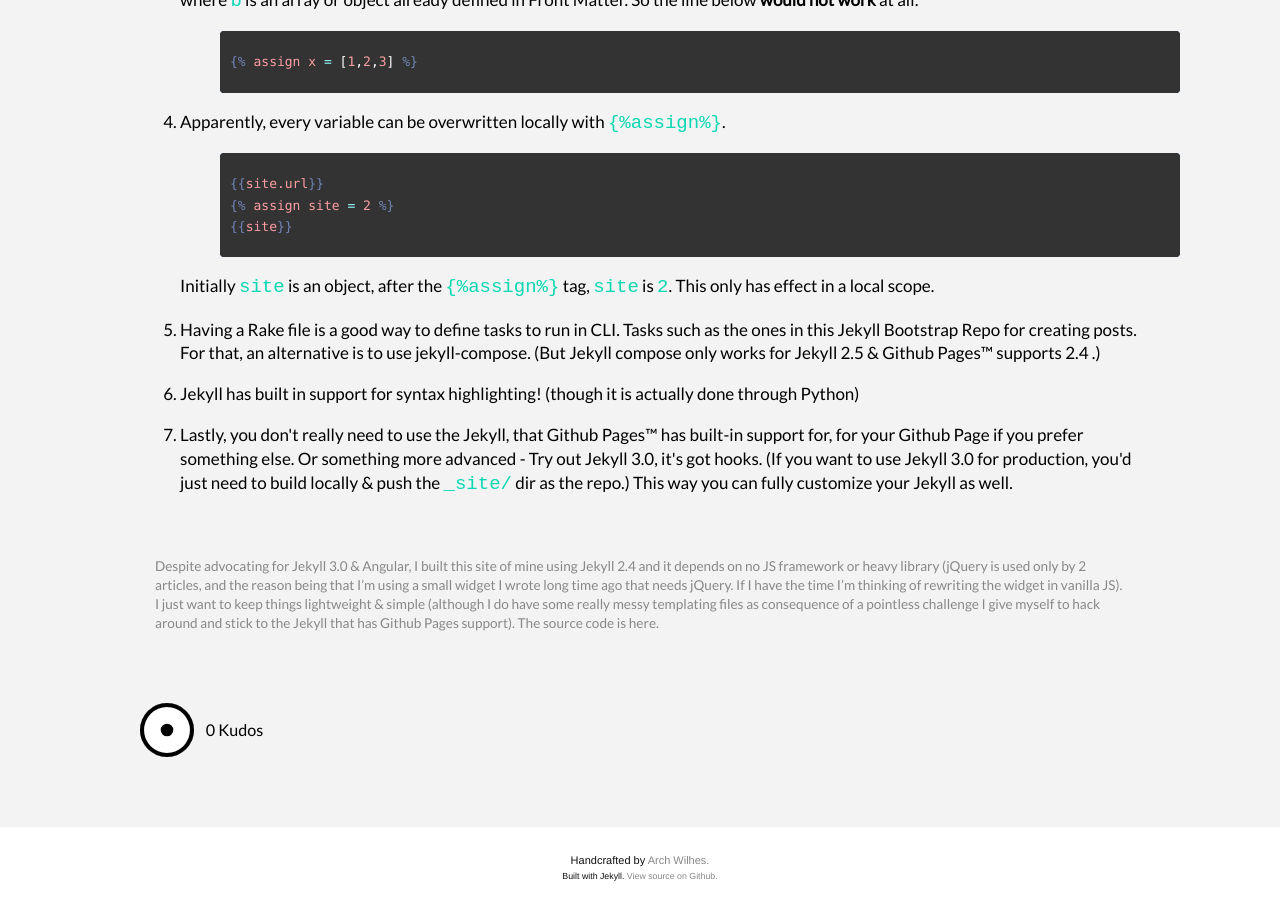
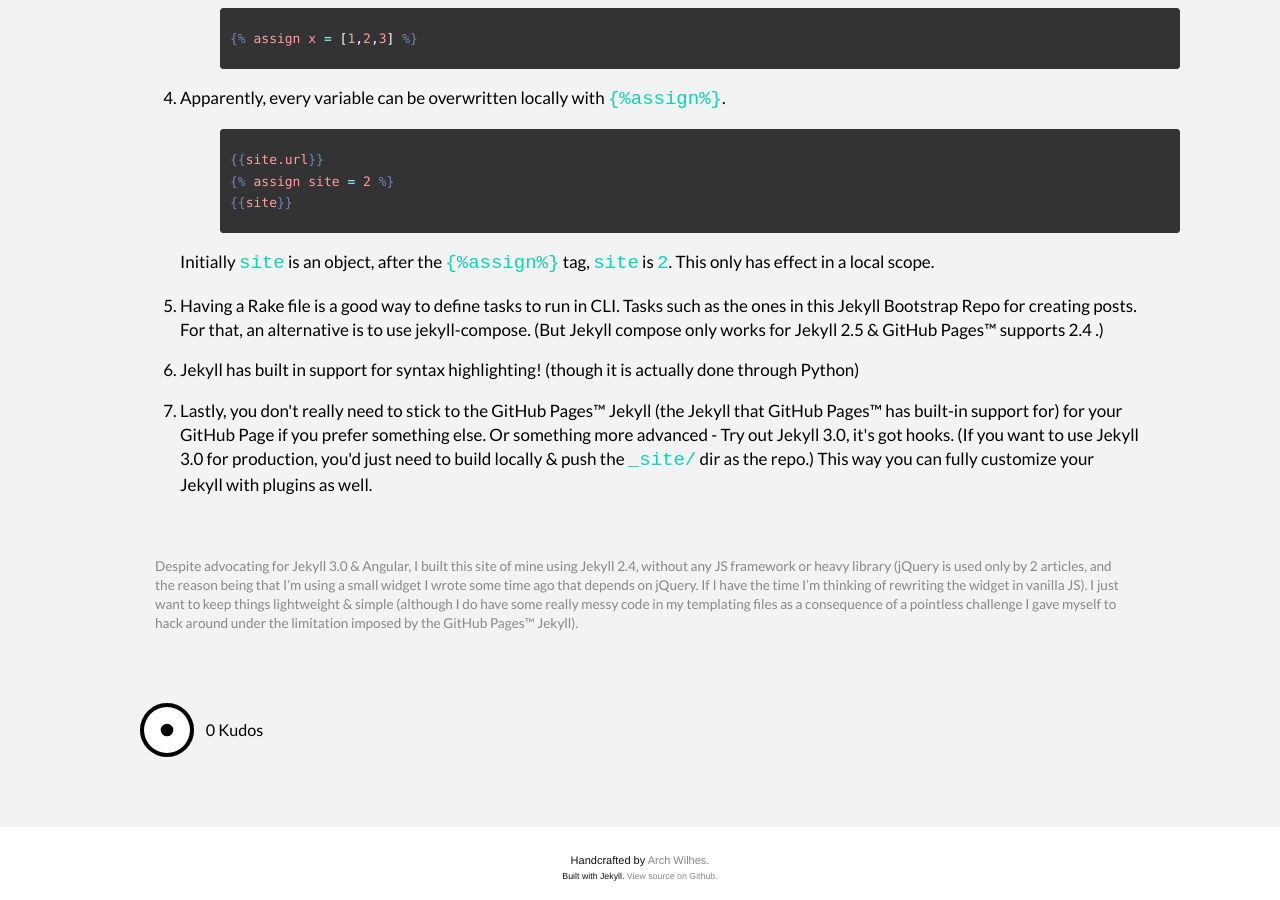
Before and after one commit to archywillhe/0a-Jekyll, a Jekyll site: the page built from _posts/2015-06-08-jekyll-in-3min.md, in a window 1280 px wide and 900 px high, scrolled down 5106 px. Built offline with Jekyll 4.4.1, drawn with Linux system fonts in a browser that asks for light colours; nearby versions of some CDN libraries; some of the changed text lies outside the part shown.

Commit message:
minor changes

```diff
--- /dev/null
+++ b/CNAME
@@ -0,0 +1 @@
+0a.io
--- a/_includes/general/head.html
+++ b/_includes/general/head.html
@@ -18,7 +18,7 @@
   {% endif %}
   <link rel="stylesheet" href="//maxcdn.bootstrapcdn.com/font-awesome/4.3.0/css/font-awesome.min.css">
   <link rel="stylesheet" href="/css/main.css">
-  <link rel="canonical" href="{{ page.url | prepend: site.url }}">
+  <link rel="canonical" href="{% if page.url == "/index" %} {{site.url}} {%else%} {{ page.url | prepend: site.url }} {% endif %}">
   <link rel="alternate" type="application/rss+xml" title="{{ site.title }}" href="{{ "/feed.xml" | prepend: site.baseurl | prepend: site.url }}" />
   <link href="/assets/fonts/yellowtail/stylesheet.css" rel="stylesheet" type="text/css">
   <script src="/assets/js/core.js"></script>
--- a/_posts/2015-06-07-jekyll-in-3min.md
+++ b/_posts/2015-06-08-jekyll-in-3min.md
@@ -5,7 +5,7 @@ title: "Jekyll in 3min - a quick tour for those who plan to make a customized Gi
 permalink: Jekyll-in-3min-for-your-GitHub-page
 metaTitle:
 metaDescription: |
-    This post aims to provide a quick sum-up for anyone who is unfamiliar with Jekyll
+    This post aims to provide a quick sum-up for anyone who is unfamiliar with Jekyll.
 updateAt:
 extract: |
     ###1st minute: General Overview (267 words)
@@ -16,9 +16,9 @@ extract: |
 
     >That doesn’t mean you have to use Jekyll for a Github Page. You can always use some other static site generator to generate the site (e.g. [Hakyll](http://jaspervdj.be/hakyll/)) before pushing the repo of generated files (aka static files ready for access).
 
-    Keep in mind Github Pages&trade; supports only Jekyll 2.4.0 as of June 2015. To have a local environment for making Github Pages&trade; supporting Jekyll website, you are advised to [install Jekyll via The Github Pages&trade; Gem](https://github.com/github/pages-gem) (instead of installing Jekyll separately by yourself). [The Github Pages&trade; Gem also includes Jekyll-coffeescript, Jekyll-sass-converter, Liquid, etc](https://pages.github.com/versions.json). That is to say, Github Pages&trade; will generate a site for you with these components.
+    Keep in mind GitHub Pages&trade; supports only Jekyll 2.4.0 as of June 2015. To have a local environment for making GitHub Pages&trade; supporting Jekyll website, you are advised to [install Jekyll via The GitHub Pages&trade; Gem](https://github.com/github/pages-gem) (instead of installing Jekyll separately by yourself). [The GitHub Pages&trade; Gem also includes Jekyll-coffeescript, Jekyll-sass-converter, Liquid, etc](https://pages.github.com/versions.json). That is to say, GitHub Pages&trade; will generate a site for you with these components.
 
-    To sum up, Github Pages&trade; does not execute server-side code. It helps you generate static website (using Jekyll) if you give it the source code. That is as much as it does, aside from also hosting the static website for you and giving you a super cool github.io subdomain.
+    To sum up, GitHub Pages&trade; does not execute server-side code. It helps you generate static website (using Jekyll) if you give it the source code. That is as much as it does, aside from also hosting the static website for you and giving you a super cool github.io subdomain.
 
     >But if you've got <a href="http://0a.io/">an even cooler domain</a>, you can always <a href="https://help.github.com/articles/setting-up-a-custom-domain-with-github-pages/">choose to use it instead</a>.
 
@@ -29,7 +29,7 @@ extract: |
     Jekyll is made in [Ruby](https://www.ruby-lang.org/en/). Since all it does is generate static website, there is no [Rails](http://rubyonrails.org) in it.
 ---
 
-<div class="row d_shortcuts">This post aims to provide a quick sum-up for anyone who is unfamiliar with Jekyll. It is meant to be a browse-through material. To learn more about Jekyll, <a href="http://jekyllrb.com/docs/home/">check the doc out</a>.</div>
+<div class="row d_shortcuts">This post aims to provide a quick sum-up for anyone who is unfamiliar with Jekyll. To learn more about Jekyll, <a href="http://jekyllrb.com/docs/home/">check the doc out</a>.</div>
 
 
 ###1st minute: General Overview (267 words)
@@ -40,9 +40,9 @@ With a Github acc, anyone can [set up his or her Github Page for free with ease]
 
 >That doesn’t mean you have to use Jekyll for a Github Page. You can always use some other static site generator to generate the site (e.g. [Hakyll](http://jaspervdj.be/hakyll/)) before pushing the repo of generated files (aka static files ready for access).
 
-Keep in mind Github Pages&trade; supports only Jekyll 2.4.0 as of June 2015. To have a local environment for making Github Pages&trade; supporting Jekyll website, you are advised to [install Jekyll via The Github Pages&trade; Gem](https://github.com/github/pages-gem) (instead of installing Jekyll separately by yourself). [The Github Pages&trade; Gem also includes Jekyll-coffeescript, Jekyll-sass-converter, Liquid, etc](https://pages.github.com/versions.json). That is to say, Github Pages&trade; will generate a site for you with these components.
+Keep in mind GitHub Pages&trade; supports only Jekyll 2.4.0 as of June 2015. To have a local environment for making GitHub Pages&trade; supporting Jekyll website, you are advised to [install Jekyll via The GitHub Pages&trade; Gem](https://github.com/github/pages-gem) (instead of installing Jekyll separately by yourself). [The GitHub Pages&trade; Gem also includes Jekyll-coffeescript, Jekyll-sass-converter, Liquid, etc](https://pages.github.com/versions.json). That is to say, GitHub Pages&trade; will generate a site for you with these components.
 
-To sum up, Github Pages&trade; does not execute server-side code. It helps you generate static website (using Jekyll) if you give it the source code. That is as much as it does, aside from also hosting the static website for you and giving you a super cool github.io subdomain.
+To sum up, GitHub Pages&trade; does not execute server-side code. It helps you generate static website (using Jekyll) if you give it the source code. That is as much as it does, aside from also hosting the static website for you and giving you a super cool github.io subdomain.
 
 >But if you've got <a href="http://0a.io/">an even cooler domain</a>, you can always <a href="https://help.github.com/articles/setting-up-a-custom-domain-with-github-pages/">choose to use it instead</a>.
 
@@ -109,7 +109,7 @@ Lastly, I would like to introduce two very special types of files: [*Post* file]
 
 ###3rd minute: on the Liquid templating language (336 words)
 
-Liquid is a Templating languages [ written in Ruby](https://github.com/Shopify/Liquid) and can be [easily extended by exporting methods from your modules to the list of "filters"](https://github.com/Shopify/Liquid/wiki/Liquid-for-Programmers). If you would like to stick to the Jekyll that is supported by Github Pages&trade;, you can't extend Liquid ([or Jekyll](http://jekyllrb.com/docs/plugins/)) by yourself . That is to say, there would be some limitation on the Liquid that you are working with, data-manipulation-wise. This is why if the website you want to build consists of a lot of data-manipulating, you are advices to use frameworks like [Angular](https://angularjs.org) to have a better architecture (e.g. [MVC](http://stackoverflow.com/tags/model-view-controller/info)) and it would make your life easier too.
+Liquid is a Templating languages [ written in Ruby](https://github.com/Shopify/Liquid) and can be [easily extended by exporting methods from your modules to the list of "filters"](https://github.com/Shopify/Liquid/wiki/Liquid-for-Programmers). If you would like to stick to the Jekyll that is supported by GitHub Pages&trade;, you can't extend Liquid ([or Jekyll](http://jekyllrb.com/docs/plugins/)) by yourself . That is to say, there would be some limitation on the Liquid that you are working with, data-manipulation-wise. This is why if the website you want to build consists of a lot of data-manipulating, you are advices to use frameworks like [Angular](https://angularjs.org) to have a better architecture (e.g. [MVC](http://stackoverflow.com/tags/model-view-controller/info)) and it would make your life easier too.
 
 There are basically 3 things in Liquid: Variable, Logic Blocks and Filter. Variables defined in Front Matter is accessed as `page.variableName`, while in `/_config.yml` it is as `site.variableName`. A variable can be either a primitive (e.g. an integer), an array, or a object. Pretty standard. Variables can be printed/echoed out as string, much the same way as [Handlebar](http://handlebarsjs.com) & [mustache](http://mustache.github.io):
 
@@ -222,7 +222,7 @@ where <code>b</code> is an array or object already defined in Front Matter. So t
 </li>
 <li>
 <p>
-Having a <a href="https://github.com/ruby/rake)">Rake</a> file is a good way to define tasks to run in CLI. Tasks such as the ones in this <a href="https://github.com/plusjade/jekyll-bootstrap">Jekyll Bootstrap Repo</a> for <a href="https://github.com/plusjade/jekyll-bootstrap/blob/master/Rakefile">creating posts</a>. For that, an alternative is to use <a href="https://github.com/jekyll/jekyll-compose">jekyll-compose</a>. (But <a href="http://jekyllrb.com/docs/plugins/#commands">Jekyll compose only works for Jekyll 2.5 & Github Pages&trade; supports 2.4 </a>.)
+Having a <a href="https://github.com/ruby/rake)">Rake</a> file is a good way to define tasks to run in CLI. Tasks such as the ones in this <a href="https://github.com/plusjade/jekyll-bootstrap">Jekyll Bootstrap Repo</a> for <a href="https://github.com/plusjade/jekyll-bootstrap/blob/master/Rakefile">creating posts</a>. For that, an alternative is to use <a href="https://github.com/jekyll/jekyll-compose">jekyll-compose</a>. (But <a href="http://jekyllrb.com/docs/plugins/#commands">Jekyll compose only works for Jekyll 2.5 & GitHub Pages&trade; supports 2.4 </a>.)
 </p>
 </li>
 <li>
@@ -230,9 +230,9 @@ Having a <a href="https://github.com/ruby/rake)">Rake</a> file is a good way to
 </p>
 </li>
 <li>
-<p>Lastly, you don't really need to use the Jekyll, that Github Pages&trade; has built-in support for, for your Github Page if you prefer something else. Or something more advanced - <a href="http://jekyllrb.com/news/2015/01/24/jekyll-3-0-0-beta1-released/)">Try out Jekyll 3.0, it's got hooks</a>. (If you want to use Jekyll 3.0 for production, you'd just need to build locally & push the <code>_site/</code> dir as the repo.) This way you can <a href="http://jekyllrb.com/docs/plugins/">fully customize your Jekyll as well</a>.
+<p>Lastly, you don't really need to stick to the GitHub Pages&trade; Jekyll (the Jekyll that GitHub Pages&trade; has built-in support for) for your GitHub Page if you prefer something else. Or something more advanced - <a href="http://jekyllrb.com/news/2015/01/24/jekyll-3-0-0-beta1-released/)">Try out Jekyll 3.0, it's got hooks</a>. (If you want to use Jekyll 3.0 for production, you'd just need to build locally & push the <code>_site/</code> dir as the repo.) This way you can <a href="http://jekyllrb.com/docs/plugins/">fully customize your Jekyll with plugins as well</a>.
 </p>
 </li>
 </ol>
 
-> Despite advocating for Jekyll 3.0 & Angular, I built this site of mine using Jekyll 2.4 and it depends on no JS framework or heavy library (jQuery is used only by 2 articles, and the reason being that I'm using a small widget I wrote long time ago that needs jQuery. If I have the time I'm thinking of rewriting the widget in vanilla JS). I just want to keep things lightweight & simple (although I do have some really messy templating files as consequence of a pointless challenge I give myself to hack around and stick to the Jekyll that has Github Pages support). The source code is [here](https://github.com/0a-/0a-.github.io).
+> Despite advocating for Jekyll 3.0 & Angular, I built this site of mine using Jekyll 2.4, without any JS framework or heavy library (jQuery is used only by 2 articles, and the reason being that I'm using a small widget I wrote some time ago that depends on jQuery. If I have the time I'm thinking of rewriting the widget in vanilla JS). I just want to keep things lightweight & simple (although I do have some really messy code in my templating files as a consequence of a pointless challenge I gave myself to hack around under the limitation imposed by the GitHub Pages&trade; Jekyll).
```
